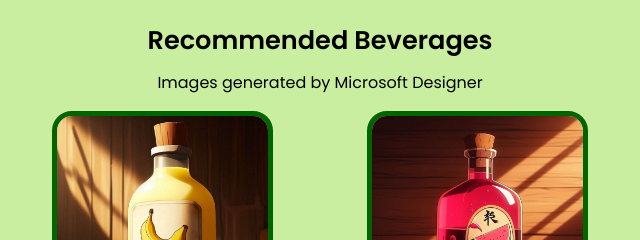
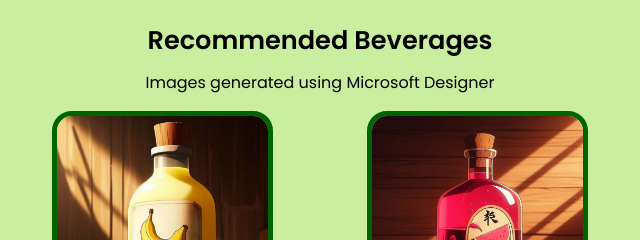
Before and after one commit to KP1709/CactusJuiceWebsite, a website built with Vite: page index.html in a window 1280 px wide. Shown: the part 3068-3308 px from the top of the page, 320-960 px from the left. Built offline with nearby package versions, Linux system fonts and the light colour scheme; a script that the page names is missing; files whose address does not match are found by name.

Commit message:
Updated sentence in recommended drinks section

```diff
--- a/index.html
+++ b/index.html
@@ -127,7 +127,7 @@
 
     <section id="recommend" class="col">
       <h2>Recommended Beverages</h2>
-      <p>Images generated by Microsoft Designer</p>
+      <p>Images generated using Microsoft Designer</p>
       <ul id="recommend__drinks" class="grid">
         <li id="drink-1" class="col drink">
           <img src="assets/images/LycheeJuice.png" class="img-border" alt="Lychee juice in a bottle">
```
